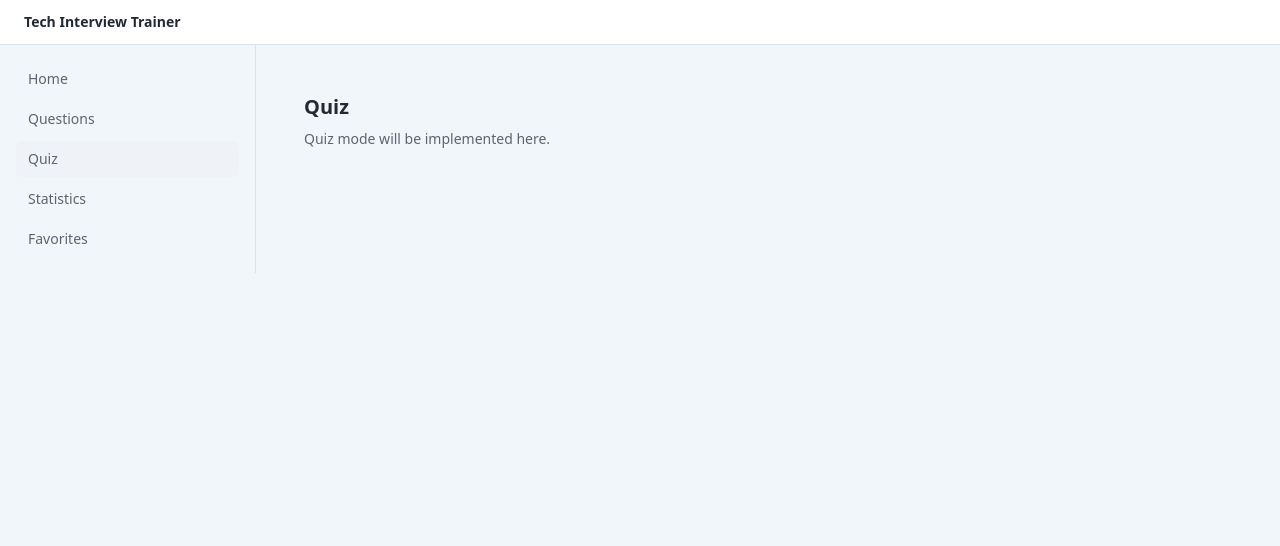
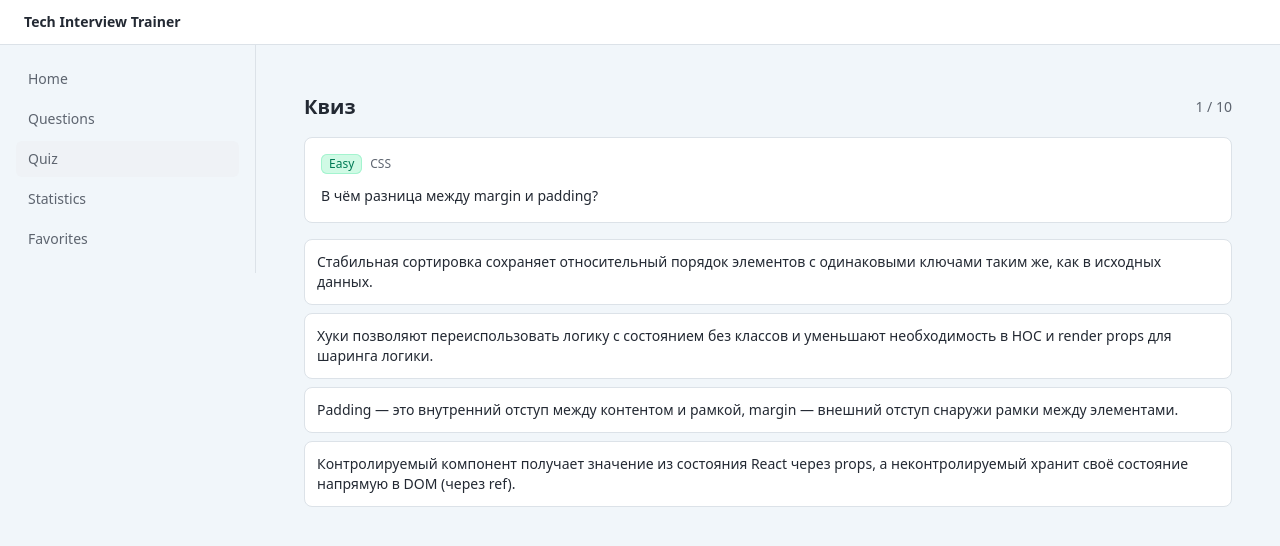
Before and after one commit to bukt0r/Final-Project-Tandem, a React (Vite) app in the folder app/: page /quiz in a window 1280 px wide. Shown: the top 546 px of the page. Built offline with nearby package versions, Linux system fonts and the light colour scheme.

Commit message:
feat: implement QuizPage with answer selection and scoring

```diff
--- a/app/src/pages/QuizPage.tsx
+++ b/app/src/pages/QuizPage.tsx
@@ -1,10 +1,168 @@
 import type { FC } from 'react'
+import { useState, useCallback, useMemo } from 'react'
+import { getQuestions } from '../entities/question/api/questionsApi'
+import { generateQuiz } from '../entities/quiz'
+import type { QuizQuestion } from '../entities/quiz'
+import { DifficultyBadge } from '../ui/DifficultyBadge'
+
+const QUIZ_SIZE = 10
+
+type AnswerState = 'idle' | 'correct' | 'wrong'
+
+interface QuizState {
+  readonly questions: readonly QuizQuestion[]
+  readonly currentIndex: number
+  readonly selectedOptionId: string | null
+  readonly answerState: AnswerState
+  readonly isFinished: boolean
+  readonly correctCount: number
+}
+
+function createInitialState(questions: readonly QuizQuestion[]): QuizState {
+  return {
+    questions,
+    currentIndex: 0,
+    selectedOptionId: null,
+    answerState: 'idle',
+    isFinished: false,
+    correctCount: 0,
+  }
+}
 
 const QuizPage: FC = () => {
+  const allQuestions = useMemo(() => getQuestions(), [])
+
+  const [state, setState] = useState<QuizState>(() =>
+    createInitialState(generateQuiz(allQuestions, QUIZ_SIZE)),
+  )
+
+  const currentQuestion = state.questions[state.currentIndex]
+
+  const handleSelectOption = useCallback((optionId: string): void => {
+    setState((prev) => {
+      if (prev.answerState !== 'idle') return prev
+
+      const current = prev.questions[prev.currentIndex]
+      const selected = current.options.find((o) => o.id === optionId)
+      if (!selected) return prev
+
+      const isCorrect = selected.isCorrect
+
+      return {
+        ...prev,
+        selectedOptionId: optionId,
+        answerState: isCorrect ? 'correct' : 'wrong',
+        correctCount: isCorrect ? prev.correctCount + 1 : prev.correctCount,
+      }
+    })
+  }, [])
+
+  const handleNext = useCallback((): void => {
+    setState((prev) => {
+      const nextIndex = prev.currentIndex + 1
+      if (nextIndex >= prev.questions.length) {
+        return { ...prev, isFinished: true }
+      }
+      return {
+        ...prev,
+        currentIndex: nextIndex,
+        selectedOptionId: null,
+        answerState: 'idle',
+      }
+    })
+  }, [])
+
+  const handleRestart = useCallback((): void => {
+    setState(createInitialState(generateQuiz(allQuestions, QUIZ_SIZE)))
+  }, [allQuestions])
+
+  if (state.isFinished) {
+    const total = state.questions.length
+    const correct = state.correctCount
+    const percentage = total > 0 ? Math.round((correct / total) * 100) : 0
+
+    return (
+      <section className="px-4 py-6">
+        <h1 className="text-xl font-semibold text-app-text">Результаты</h1>
+        <div className="mt-4 rounded-lg border border-app-border bg-app-surface p-6 text-center">
+          <p className="text-3xl font-bold text-app-text">{correct} / {total}</p>
+          <p className="mt-1 text-sm text-app-text-muted">{percentage}% правильных ответов</p>
+          <button
+            type="button"
+            onClick={handleRestart}
+            className="mt-4 rounded-md bg-app-accent px-4 py-2 text-sm font-medium text-white transition hover:bg-app-accent-hover"
+          >
+            Пройти ещё раз
+          </button>
+        </div>
+      </section>
+    )
+  }
+
+  if (!currentQuestion) return null
+
+  const { question, options } = currentQuestion
+
   return (
     <section className="px-4 py-6">
-      <h1 className="text-xl font-semibold text-app-text">Quiz</h1>
-      <p className="mt-2 text-sm text-app-text-muted">Quiz mode will be implemented here.</p>
+      <div className="flex items-center justify-between">
+        <h1 className="text-xl font-semibold text-app-text">Квиз</h1>
+        <span className="text-sm text-app-text-muted">
+          {state.currentIndex + 1} / {state.questions.length}
+        </span>
+      </div>
+
+      <div className="mt-4 rounded-lg border border-app-border bg-app-surface p-4">
+        <div className="flex items-center gap-2">
+          <DifficultyBadge difficulty={question.difficulty} />
+          <span className="text-xs text-app-text-muted">{question.category}</span>
+        </div>
+        <p className="mt-3 text-sm font-medium text-app-text">{question.question}</p>
+      </div>
+
+      <ul className="mt-4 flex flex-col gap-2" aria-label="Варианты ответа">
+        {options.map((option) => {
+          let optionStyle = 'border-app-border bg-app-surface hover:bg-app-bg'
+
+          if (state.answerState !== 'idle') {
+            if (option.isCorrect) {
+              optionStyle = 'border-emerald-500 bg-emerald-50 text-emerald-700'
+            } else if (option.id === state.selectedOptionId) {
+              optionStyle = 'border-rose-500 bg-rose-50 text-rose-700'
+            } else {
+              optionStyle = 'border-app-border bg-app-surface opacity-50'
+            }
+          }
+
+          return (
+            <li key={option.id}>
+              <button
+                type="button"
+                onClick={() => handleSelectOption(option.id)}
+                disabled={state.answerState !== 'idle'}
+                className={`w-full rounded-lg border p-3 text-left text-sm transition ${optionStyle}`}
+              >
+                {option.text}
+              </button>
+            </li>
+          )
+        })}
+      </ul>
+
+      {state.answerState !== 'idle' && (
+        <div className="mt-4">
+          <p className={`text-sm font-medium ${state.answerState === 'correct' ? 'text-emerald-600' : 'text-rose-600'}`}>
+            {state.answerState === 'correct' ? 'Правильно!' : 'Неправильно!'}
+          </p>
+          <button
+            type="button"
+            onClick={handleNext}
+            className="mt-2 rounded-md bg-app-accent px-4 py-2 text-sm font-medium text-white transition hover:bg-app-accent-hover"
+          >
+            {state.currentIndex + 1 < state.questions.length ? 'Следующий вопрос' : 'Результаты'}
+          </button>
+        </div>
+      )}
     </section>
   )
 }
```
